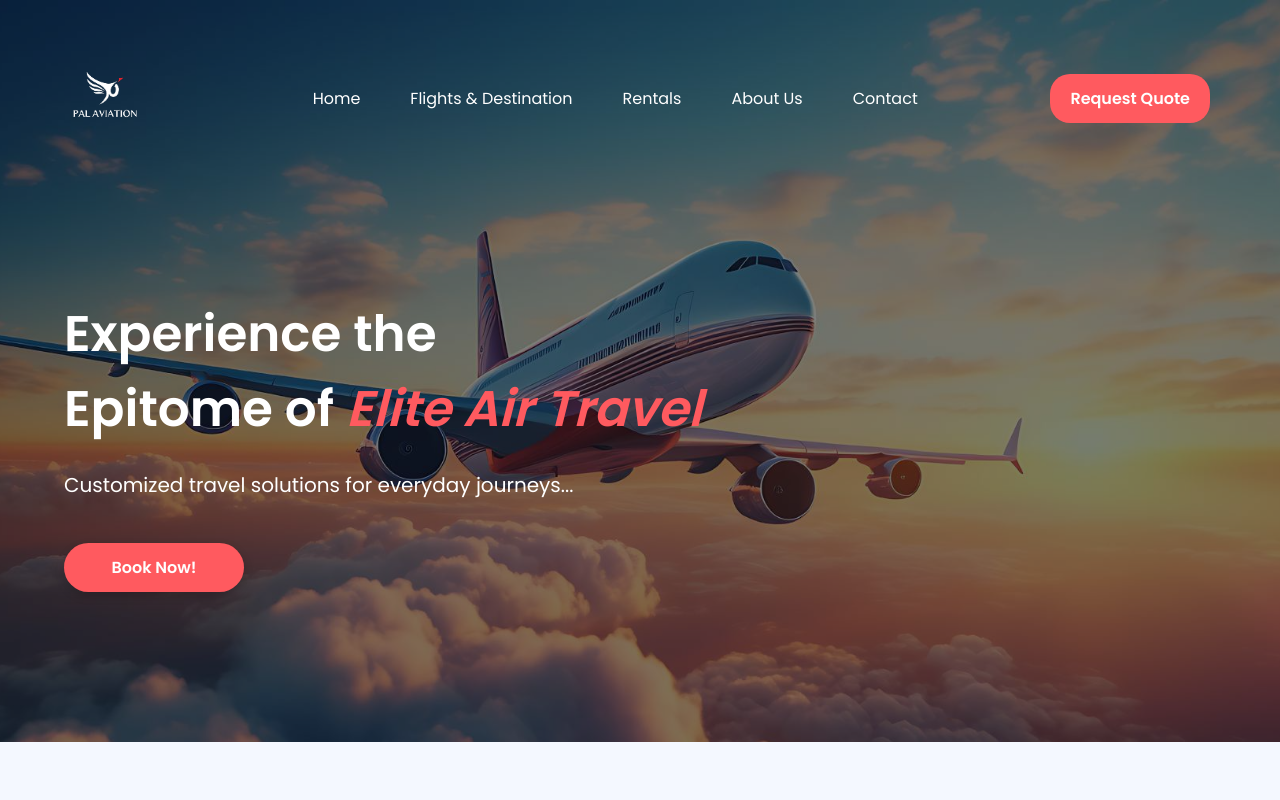
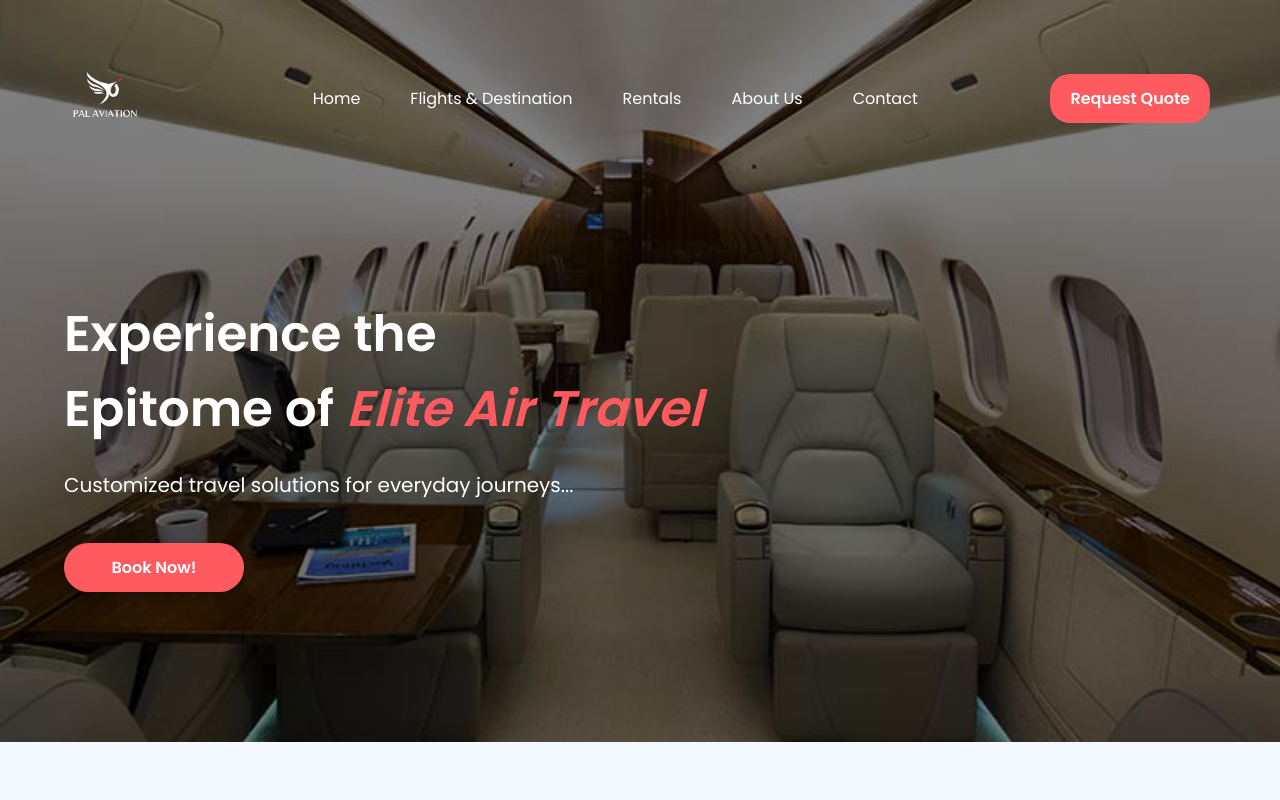
Before and after one commit to Dahmii/pal-aviation, a React (Vite) app: page / in a window 1280 px wide. Shown: the top 800 px of the page. Built offline with nearby package versions, Linux system fonts and the light colour scheme.

Commit message:
changed background

```diff
--- a/src/components/Header/Header.css
+++ b/src/components/Header/Header.css
@@ -1,5 +1,6 @@
 body {
-  background: url(../../assets/img/Background.jpg) no-repeat center center/cover;
+  background: url(../../assets/img/background-1.JPG) no-repeat center
+    center/cover;
   font-family: "poppins", sans-serif;
   /* margin: 50px 50px 0 50px; */
   height: 100vh;
```
Also changed, not shown: src/assets/img/background-1.JPG (added), 1 other file (tests, documents, lock files or other folders).
